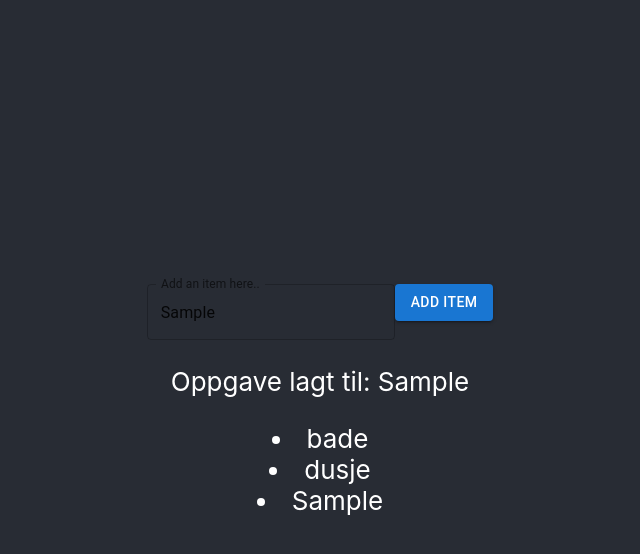
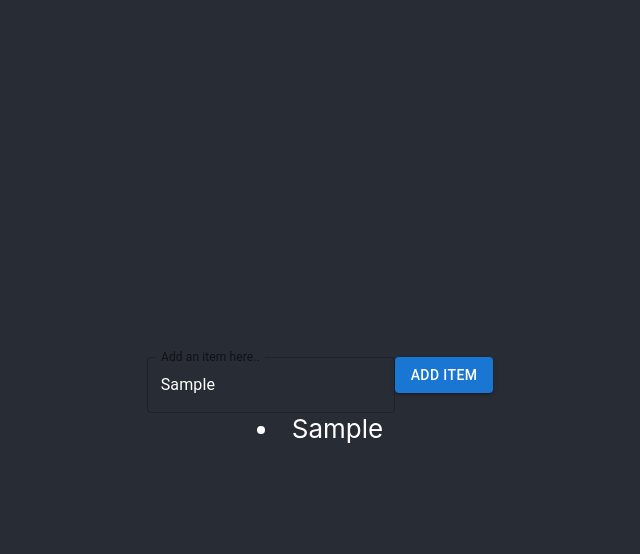
Before and after one commit to iri0008/test-amazingtodo, a React (Create React App) app: page / in a window 1280 px wide. Both pictures are taken after typing "Sample" into the empty fields and a click on the button "ADD ITEM". Shown: the top 554 px of the page, without its empty margins (320-960 px from the left). Built offline with nearby package versions, Linux system fonts and the light colour scheme.

Commit message:
fikset mye forskjellig

```diff
--- a/src/App.js
+++ b/src/App.js
@@ -1,35 +1,46 @@
 import './App.css';
 import { TextField } from "@mui/material";
-import { useState } from 'react';
+import { useRef, useState } from 'react';
 import React from 'react';
 import {Button, ListItemSecondaryAction} from "@mui/material";
 
-const myList = ["bade", "dusje"];
+let counter = 0;
+const css = {
+  input: { color: "#fff" }
+};
+
+const myList = [];
 
 function App() {
 
-  const [item, setItem] = useState(myList);
+  const [items, setItems] = useState(myList);
+  const [input, setInput] = useState("");
+
+var inputRef = useRef();
 
   const addItem = () => {
-  var newItem = document.getElementById("outlined-basic").value;
-    setItem(newItem);
-    myList.push(newItem);
-    console.log(myList);
+    //var newItem2 = document.getElementById("outlined-basic").value;
+    console.debug(inputRef);
+    const updatedList = [...items, {id: counter, item: input}]; //spread operator
+    setItems(updatedList);
+    counter++;
   }
+  //console.debug(items);
 
   return (
     <div className="App">
       <header className="App-header">
 
         <div>
-          <TextField id="outlined-basic" label="Add an item here.." variant="outlined" />
+          <TextField id="outlined-basic" sx={css} value={input} onChange={e => setInput(e.target.value)} label="Add an item here.." variant="outlined" />
           <Button onClick={addItem} variant="contained">Add item </Button>
         </div>
 
-        <p> Oppgave lagt til: {item} </p>
 
-        {myList.map((item) => (
-          <li>{item}</li>
+        {items.map((e) => (
+          <div>
+            <li key={e.id}>{e.item}</li>
+            </div>
         ))}
 
       </header>
```
